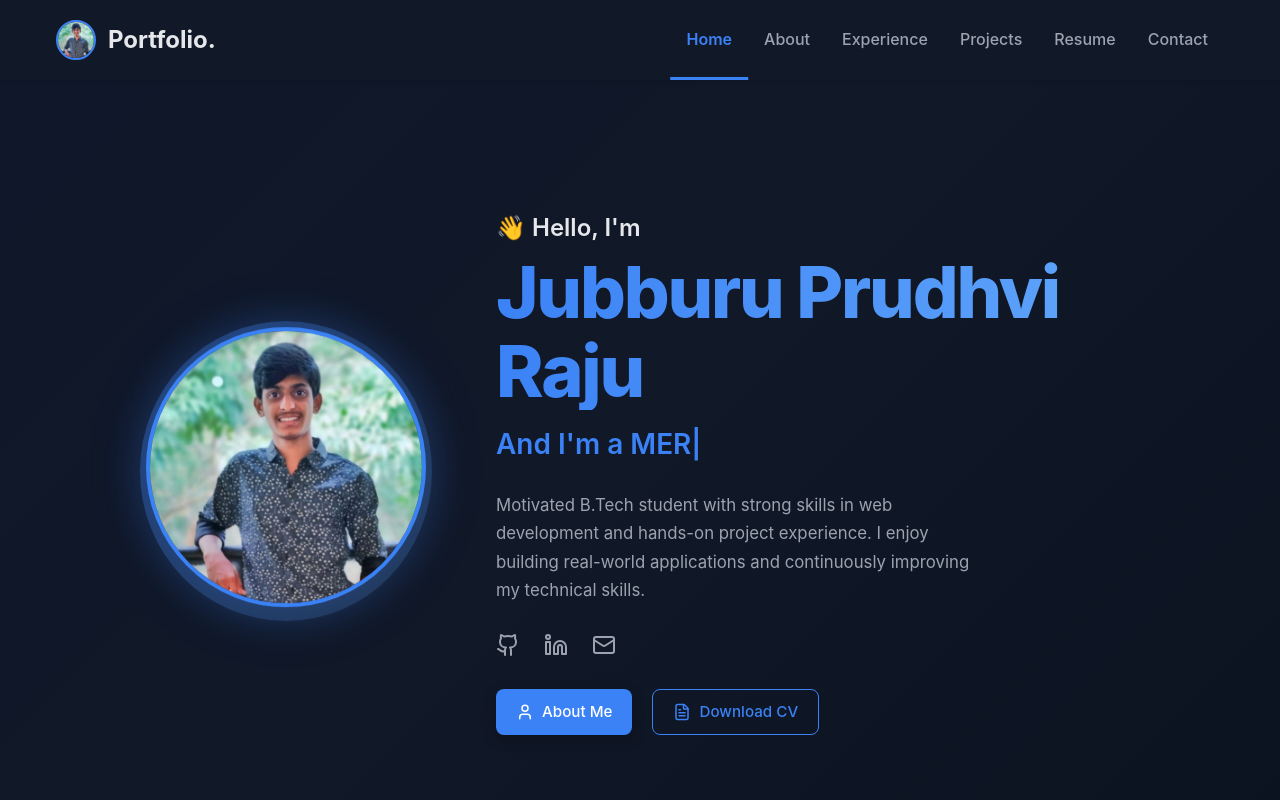
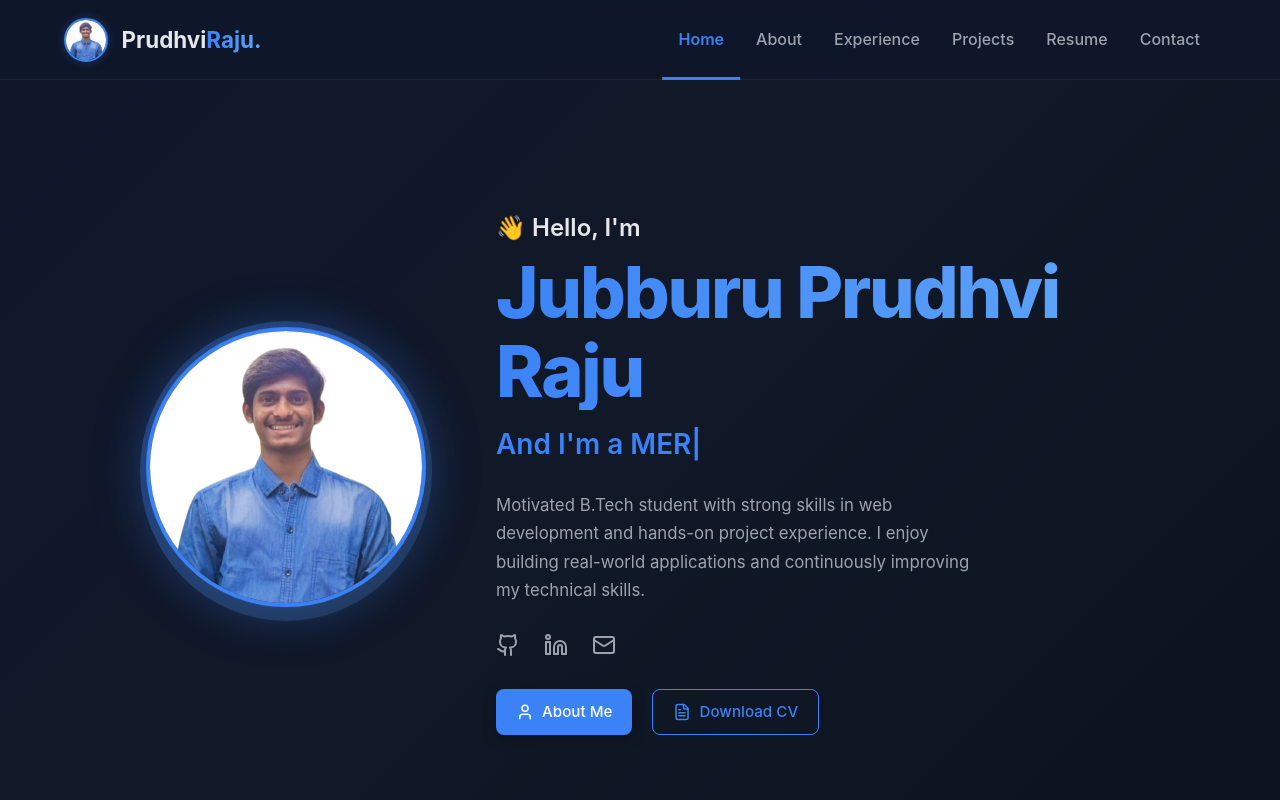
Before and after one commit to prudhvi-raju-jubburu/personal_potfolio, a React (Vite) app: page / in a window 1280 px wide. Shown: the top 800 px of the page. Built offline with nearby package versions, Linux system fonts and the light colour scheme.

Commit message:
updated portfolio

```diff
--- a/src/components/Navbar.css
+++ b/src/components/Navbar.css
@@ -1,5 +1,7 @@
 .navbar {
-  background: var(--section-bg);
+  background: rgba(15, 23, 42, 0.9);
+  backdrop-filter: blur(10px);
+  -webkit-backdrop-filter: blur(10px);
   height: 80px;
   display: flex;
   justify-content: center;
@@ -7,8 +9,9 @@
   font-size: 1rem;
   position: sticky;
   top: 0;
-  z-index: 999;
-  box-shadow: var(--shadow-sm);
+  z-index: 1000;
+  border-bottom: 1px solid rgba(255, 255, 255, 0.05);
+  transition: all 0.3s ease;
 }
 
 .navbar-container {
@@ -17,25 +20,54 @@
   align-items: center;
   width: 100%;
   max-width: 1200px;
-  padding: 0 1rem;
+  height: 100%;
+  padding: 0 1.5rem;
 }
 
 .navbar-logo {
   color: var(--text-primary);
-  font-size: 1.5rem;
+  font-size: 1.4rem;
   font-weight: 700;
   text-decoration: none;
+  display: flex !important;
+  align-items: center !important;
+  gap: 0.85rem;
+  transition: all 0.3s ease;
+}
+
+.nav-logo-wrapper {
   display: flex;
   align-items: center;
-  gap: 0.75rem;
+  justify-content: center;
 }
 
 .nav-logo-img {
-  width: 40px;
-  height: 40px;
+  width: 44px;
+  height: 44px;
   border-radius: 50%;
   object-fit: cover;
+  object-position: top; /* Keeps head visible */
   border: 2px solid var(--accent-color);
+  box-shadow: 0 0 10px rgba(59, 130, 246, 0.3);
+  background-color: var(--card-bg);
+  transition: all 0.3s ease;
+}
+
+.logo-text {
+  display: flex;
+  align-items: center;
+  white-space: nowrap;
+}
+
+.navbar-logo:hover .nav-logo-img {
+  transform: scale(1.1);
+  box-shadow: 0 0 15px var(--accent-color);
+}
+
+@media screen and (max-width: 480px) {
+  .logo-text {
+    font-size: 1.2rem;
+  }
 }
 
 .menu-icon {
--- a/src/components/Navbar.jsx
+++ b/src/components/Navbar.jsx
@@ -13,13 +13,15 @@ const Navbar = () => {
     <nav className="navbar">
       <div className="navbar-container">
         <NavLink to="/" className="navbar-logo" onClick={closeMenu}>
-          <img
-            src="/profile.jpg"
-            alt="Logo"
-            className="nav-logo-img"
-            onError={(e) => { e.target.src = 'https://via.placeholder.com/40?text=JP'; }}
-          />
-          <span>Portfolio.</span>
+          <div className="nav-logo-wrapper">
+            <img
+              src="/my_profile.png"
+              alt="Logo"
+              className="nav-logo-img"
+              onError={(e) => { e.target.src = 'https://via.placeholder.com/80?text=PR'; }}
+            />
+          </div>
+          <span className="logo-text">Prudhvi <span className="text-gradient">Raju.</span></span>
         </NavLink>
 
         <div className="menu-icon" onClick={toggleMenu}>
--- a/src/pages/Home.css
+++ b/src/pages/Home.css
@@ -43,6 +43,7 @@
   height: 280px;
   border-radius: 50%;
   object-fit: cover;
+  object-position: top; /* Ensures the head is not cut off */
   border: 4px solid var(--accent-color);
   background-color: var(--card-bg);
 }
--- a/src/pages/Home.jsx
+++ b/src/pages/Home.jsx
@@ -33,10 +33,10 @@ const Home = () => {
       <div className="hero-section">
         <div className="profile-image-container">
           <img
-            src="/profile.jpg"
+            src="/my_profile.png"
             alt="Profile"
             className="profile-image"
-            onError={(e) => { e.target.src = 'https://via.placeholder.com/250?text=Upload+profile.jpg'; }}
+            onError={(e) => { e.target.src = 'https://via.placeholder.com/250?text=Upload+my_profile.png'; }}
           />
         </div>
 
```
Also changed, not shown: index.html (+2 -2 lines), public/my_profile.png (added).
